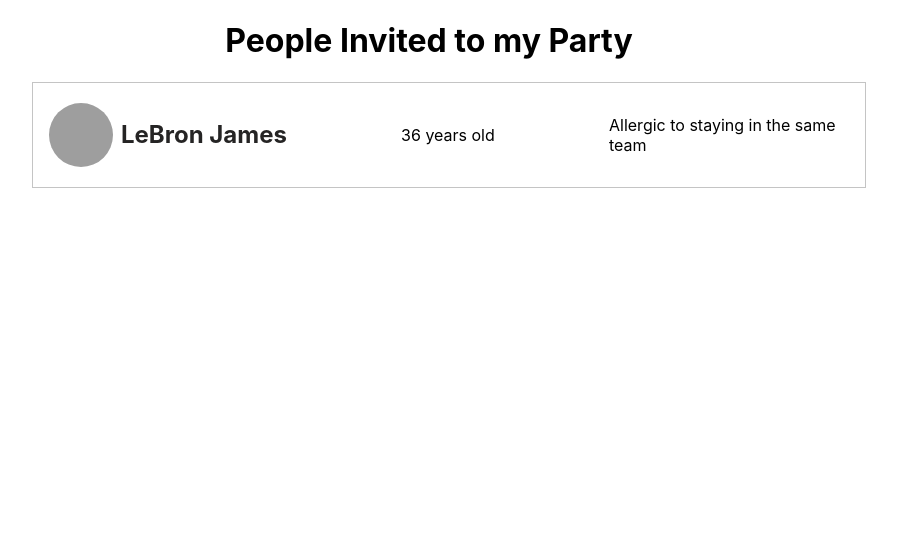
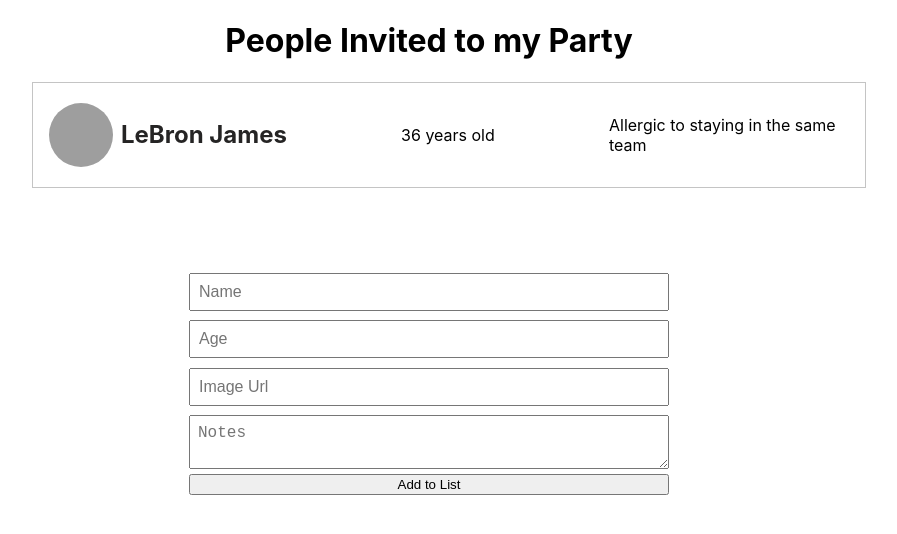
Before and after one commit to MikeNotu/typescript-test, a React (Create React App) app: page / in a window 1280 px wide. Shown: the top 534 px of the page, without its empty margins (211-1108 px from the left). Built offline with nearby package versions, Linux system fonts and the light colour scheme; grey boxes are pictures that could not be loaded.

Commit message:
TS practice 6

```diff
--- a/src/App.tsx
+++ b/src/App.tsx
@@ -1,6 +1,7 @@
 import React, {useState} from 'react'
 import List from './components/List'
 import './App.css';
+import AddToList from './components/AddToList';
 
  function App() {
 
@@ -25,6 +26,7 @@
     <div className='App'>
       <h1>People Invited to my Party</h1>
       <List people={people}/>
+      <AddToList/>
     </div>
   )
 }
--- /dev/null
+++ b/src/components/AddToList.tsx
@@ -0,0 +1,59 @@
+import React, { useState } from 'react'
+
+const AddToList = () => {
+
+    const [input,setInput] = useState({
+        name:"",
+        age:"",
+        note:"",
+        img:"",
+
+    })
+
+    const handleChange = (e: React.ChangeEvent<HTMLInputElement | HTMLTextAreaElement>) => {
+        setInput({
+            ...input,
+            [e.target.name]:e.target.value
+        })
+    }
+
+    return (
+        <div className='AddToList'>
+            <input
+            type="text"
+            placeholder="Name"
+            className="AddToList-input"
+            value={input.name}
+            onChange={handleChange}
+            name="name"
+            />
+            <input
+            type="text"
+            placeholder="Age"
+            className="AddToList-input"
+            value={input.age}
+            onChange={handleChange}
+            name="age"
+            />
+            <input
+            type="text"
+            placeholder="Image Url"
+            className="AddToList-input"
+            value={input.img}
+            onChange={handleChange}
+            name="img"
+            />
+            <textarea
+            placeholder="Notes"
+            className="AddToList-input"
+            value={input.note}
+            onChange={handleChange}
+            name="note"
+            />
+
+            <button>Add to List</button>
+        </div>
+    )
+}
+
+export default AddToList
```
